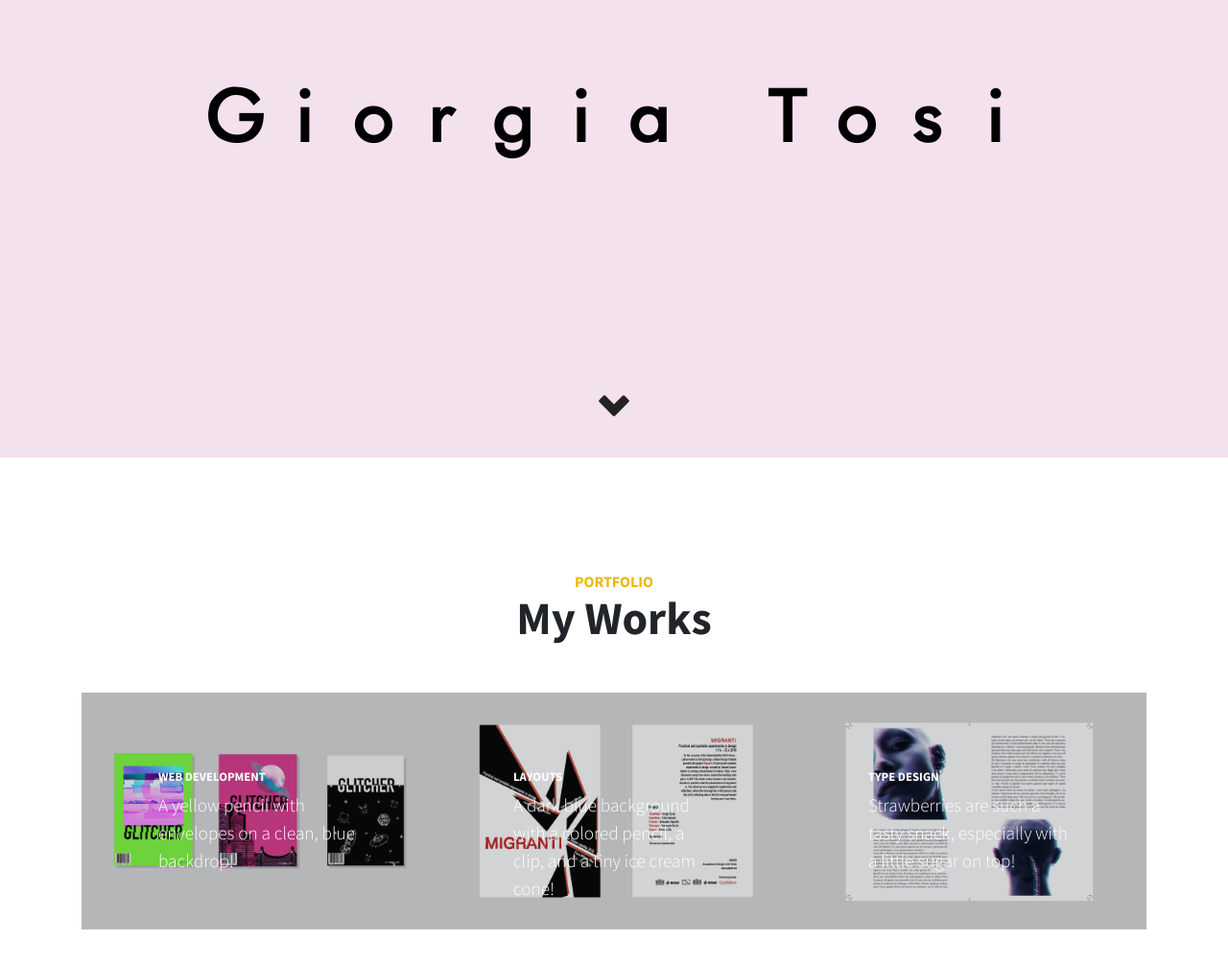
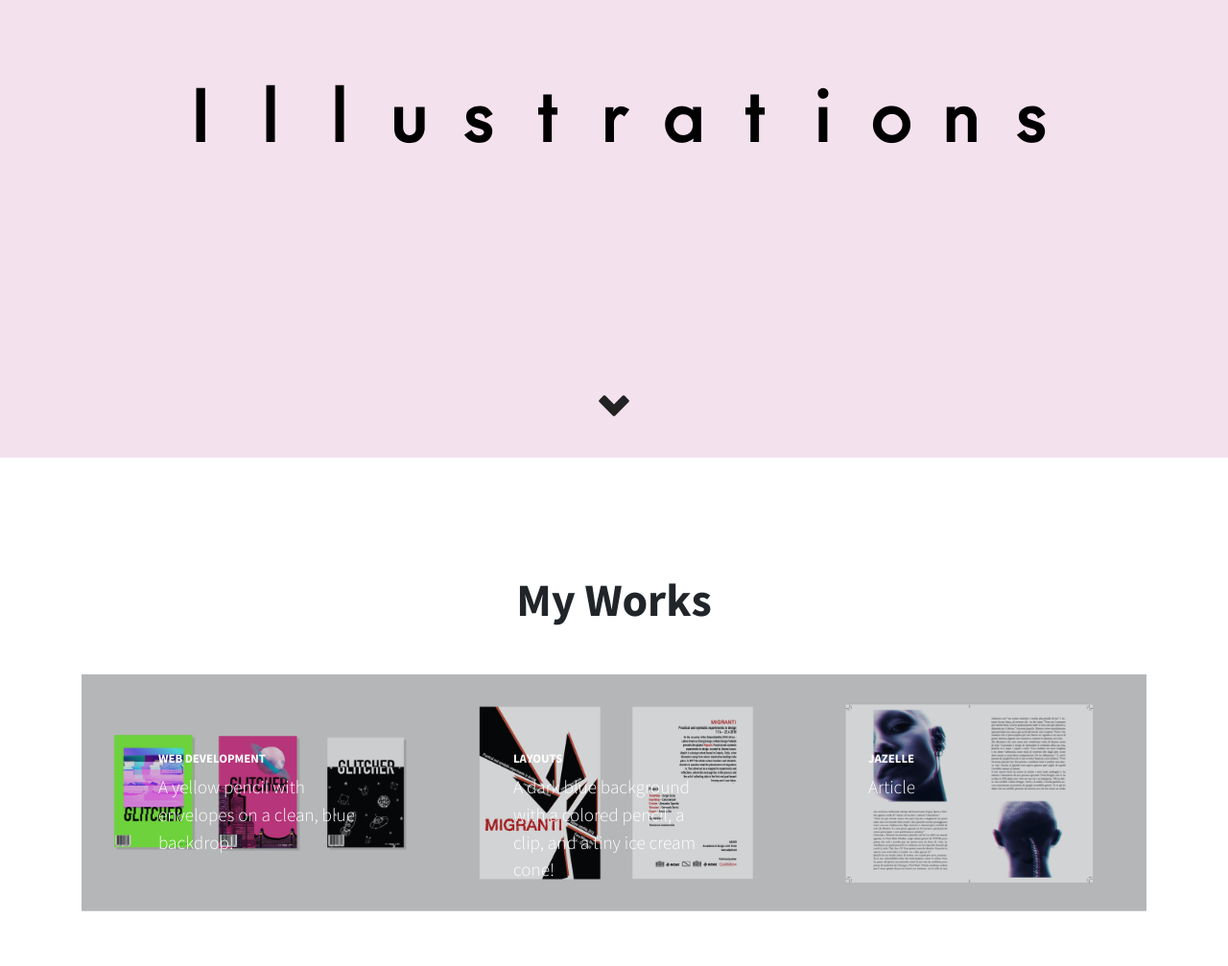
Before and after one commit to giorgiatosi/giorgiatosi, a website: page categories/illustrations.html in a window 1280 px wide. Shown: the part 323-1330 px from the top of the page at 96% size. Drawn offline with Linux system fonts and the light colour scheme.

Commit message:
third commit

```diff
--- a/categories/illustrations.html
+++ b/categories/illustrations.html
@@ -63,7 +63,7 @@
     <header class="masthead d-flex">
       <div class="container text-center my-auto">
        <img src="img/profilo.png" class="img-fluid img-custom " alt="">
-        <h1 class="mb-1 title">Giorgia Tosi</h1>
+        <h1 class="mb-1 title">Illustrations </h1>
 
         <a class="js-scroll-trigger" href="#about"><div class="arrow bounce"></div></a>
       </div>
@@ -74,7 +74,7 @@
     <section class="content-section" id="portfolio">
       <div class="container">
         <div class="content-section-heading text-center">
-          <h3 class="text-secondary mb-0">Portfolio</h3>
+
           <h2 class="mb-5">My Works</h2>
         </div>
         <div class="row no-gutters">
@@ -104,8 +104,8 @@
             <a class="portfolio-item" href="#">
               <span class="caption">
                 <span class="caption-content">
-                  <h2>Type Design</h2>
-                  <p class="mb-0">Strawberries are such a tasty snack, especially with a little sugar on top!</p>
+                  <h2>Jazelle</h2>
+                  <p class="mb-0">Article</p>
                 </span>
               </span>
               <img class="img-fluid" src="img/layoutWall3.png" alt="">
```
Also changed, not shown: categories/web.html (+0 -5 lines).
